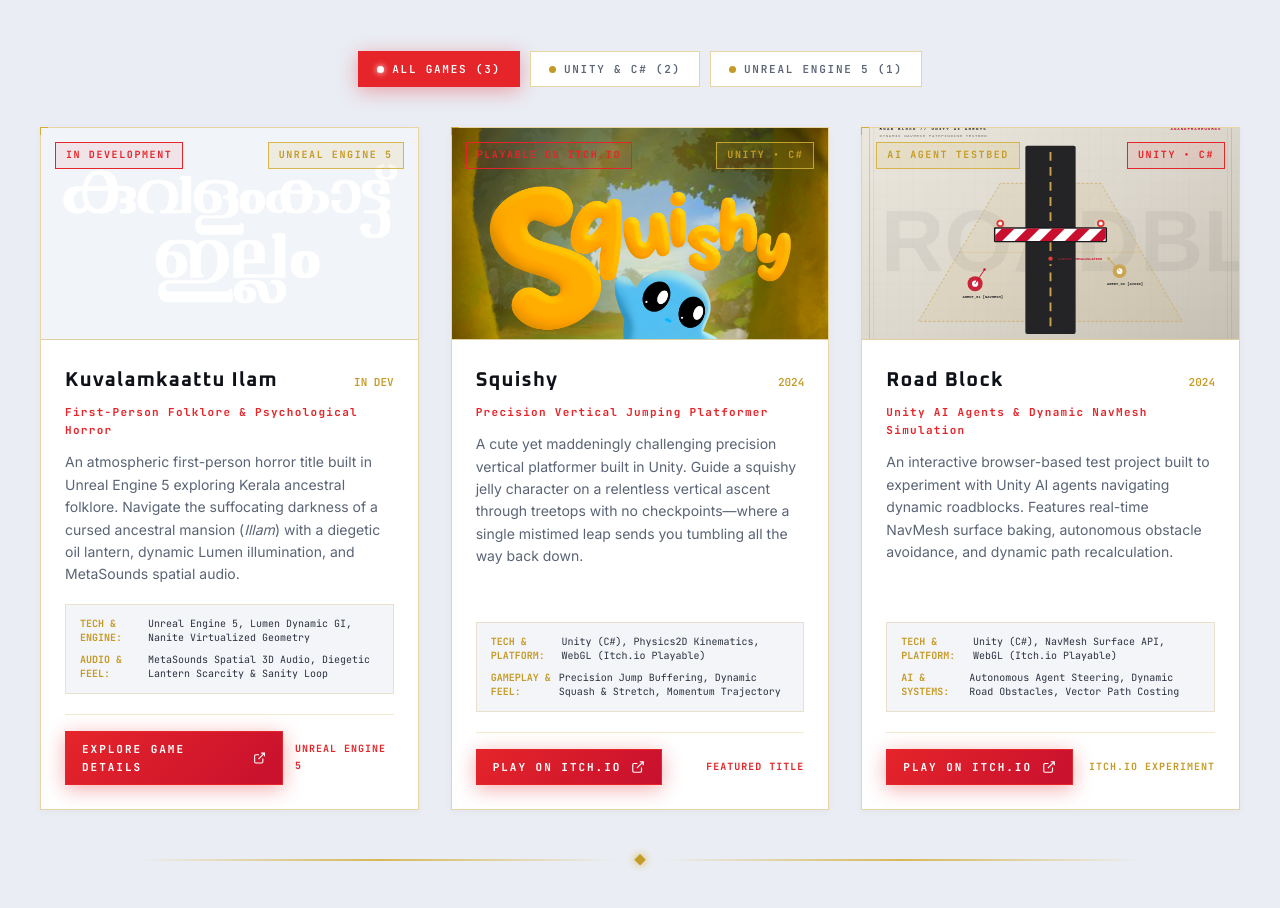
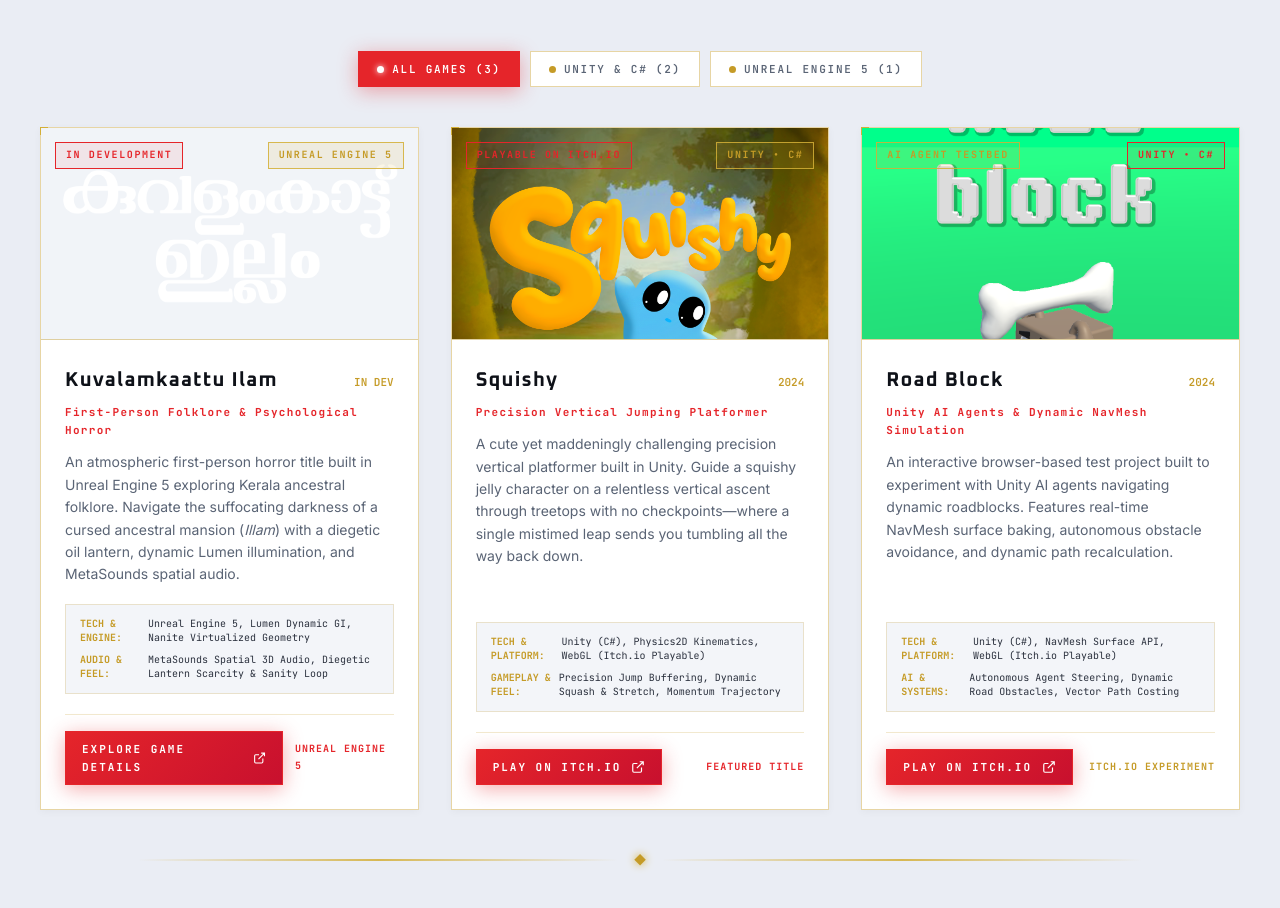
Before and after one commit to flipgamesofficial/AnandSKumarPortfolio.github.io, a plain HTML site: page index.html in a window 1280 px wide. Shown: the part 1471-2379 px from the top of the page. Drawn offline with Linux system fonts and the light colour scheme.

Commit message:
RoadBlockUpdate

```diff
--- a/index.html
+++ b/index.html
@@ -356,7 +356,7 @@
                 <span class="badge badge--gold">AI AGENT TESTBED</span>
                 <span class="badge badge--red">UNITY • C#</span>
               </div>
-              <img src="assets/cover-road-block.svg" alt="Road Block - Unity AI Agents and NavMesh Testbed" class="project-card__img" loading="lazy">
+              <img src="assets/RoadBlock.png" alt="Road Block - Unity AI Agents and NavMesh Testbed" class="project-card__img" loading="lazy">
               <div class="project-card__hover-overlay">
                 <a href="https://anandframeworks.itch.io/road-block" target="_blank" rel="noopener noreferrer" class="btn btn--red btn--sm">
                   PLAY ON ITCH.IO
```
Also changed, not shown: assets/RoadBlock.png (added).
